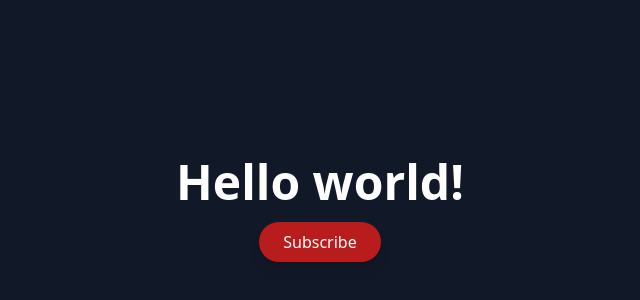
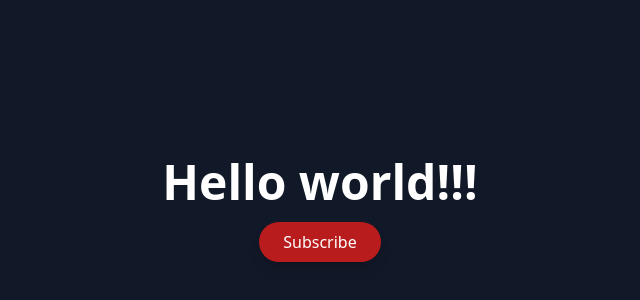
Before and after one commit to evbomwan/browser-extension-manager-ui-tailwind, a website built with Vite: page index.html in a window 1280 px wide. Shown: the part 186-486 px from the top of the page, without its empty margins (320-960 px from the left). Built offline with nearby package versions, Linux system fonts and the light colour scheme.

Commit message:
added extra !! to hello world

```diff
--- a/index.html
+++ b/index.html
@@ -8,7 +8,7 @@
   </head>
   <body class="h-screen flex items-center justify-center bg-gray-900">
     <div class="text-center">
-      <h1 class="text-white font-bold text-5xl mb-2">Hello world!</h1>
+      <h1 class="text-white font-bold text-5xl mb-2">Hello world!!!</h1>
       <button class="bg-red-700 text-white py-2 px-6 my-2 rounded-full shadow-lg hover:bg-red-500 transition duration-300 cursor-pointer">Subscribe</button>
     </div>
     <script type="module" src="/src/main.js"></script>
```
Also changed, not shown: 1 other file.
